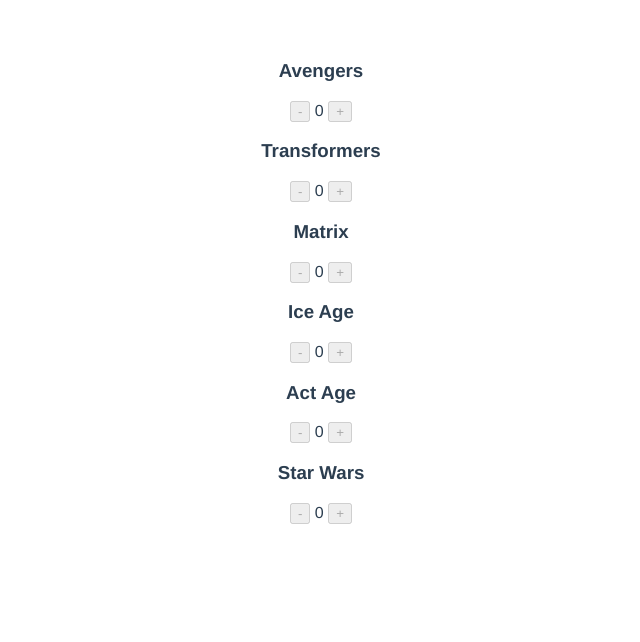
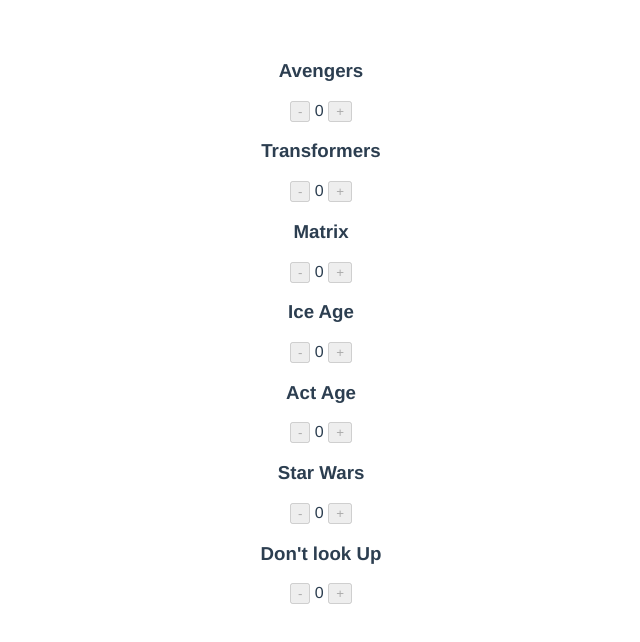
Before and after one commit to SaulRuizS/css-on-vue, a Vue app: page / in a window 1280 px wide. Shown: the top 642 px of the page, without its empty margins (319-959 px from the left). Built offline with nearby package versions, Linux system fonts and the light colour scheme.

Commit message:
Movie addition

```diff
--- a/src/components/Form.vue
+++ b/src/components/Form.vue
@@ -58,6 +58,11 @@
           available: 11,
           quantity: 0,
         },
+        {
+          name: "Don't look Up",
+          available: 8,
+          quantity: 0,
+        },
       ],
     };
   },
```
